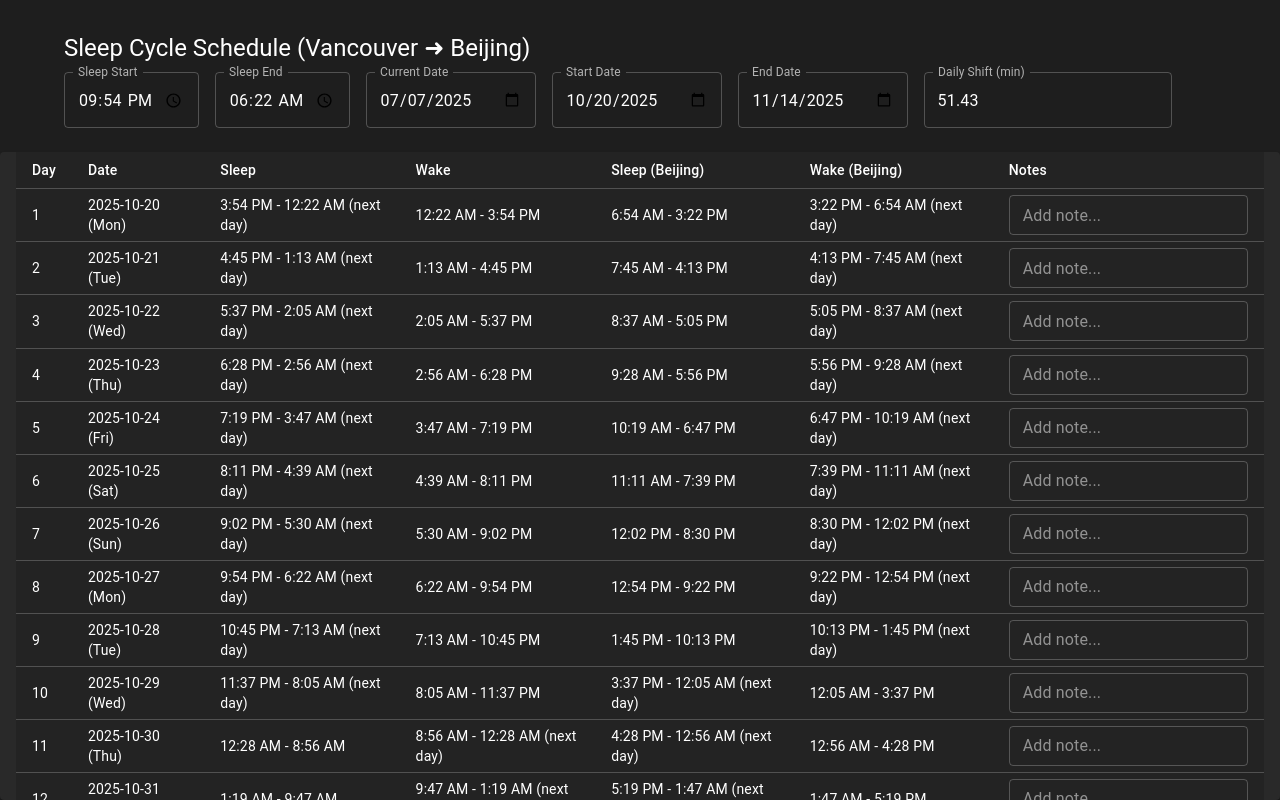
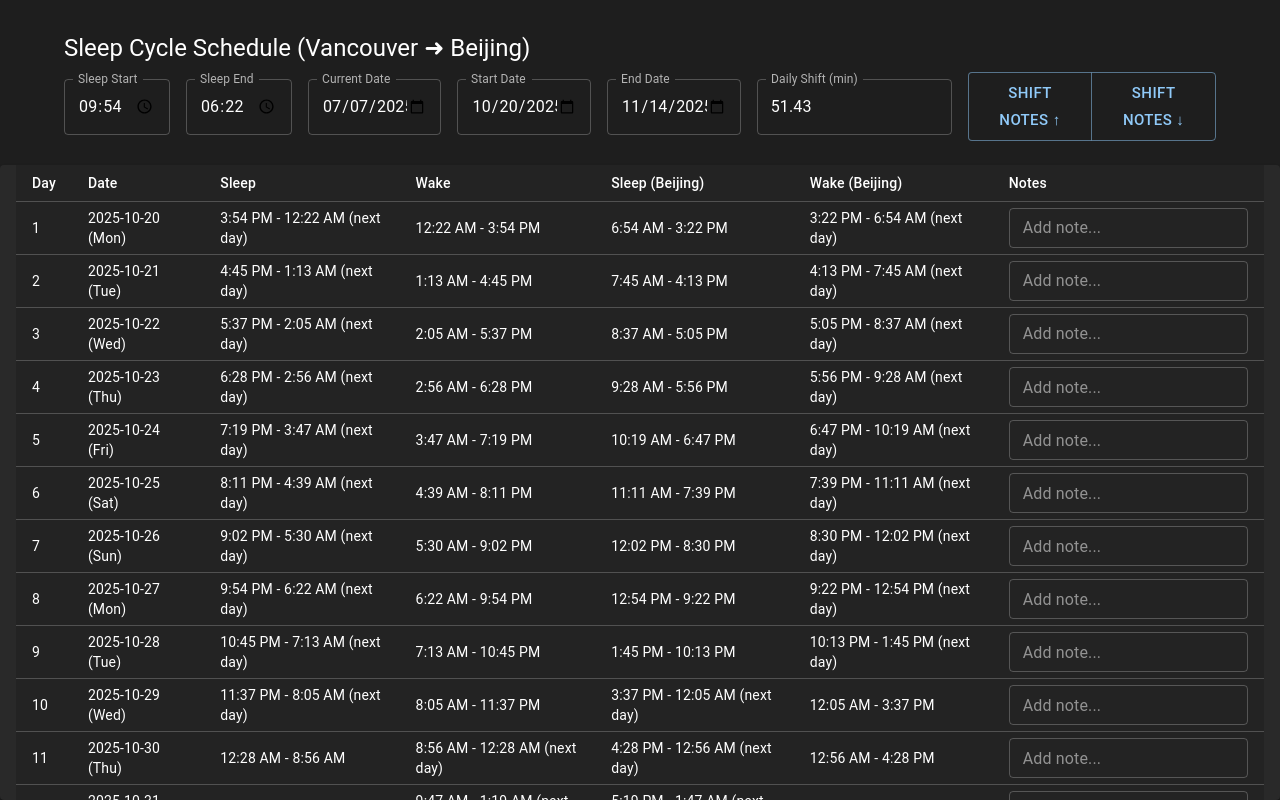
Before and after one commit to lmac2019/n24-calculator, a React (Create React App) app: page / in a window 1280 px wide. Built offline with nearby package versions, Linux system fonts and the light colour scheme.

Commit message:
added shift note feature

```diff
--- a/src/App.tsx
+++ b/src/App.tsx
@@ -13,6 +13,8 @@ import {
   Box,
   ThemeProvider,
   createTheme,
+  Button,
+  ButtonGroup,
 } from "@mui/material";
 import {
   addDays,
@@ -204,6 +206,48 @@ export default function App() {
     }));
   };
 
+  const shiftNotesUp = () => {
+    setNotes(prev => {
+      const newNotes: Record<string, string> = {};
+
+      // Get all the dates from the schedule
+      const scheduleDates = schedule.map(row => format(row.date, "yyyy-MM-dd"));
+
+      // For each date in the schedule, move the note from the next day
+      for (let i = 0; i < scheduleDates.length - 1; i++) {
+        const currentDate = scheduleDates[i];
+        const nextDate = scheduleDates[i + 1];
+
+        if (prev[nextDate]) {
+          newNotes[currentDate] = prev[nextDate];
+        }
+      }
+
+      return newNotes;
+    });
+  };
+
+  const shiftNotesDown = () => {
+    setNotes(prev => {
+      const newNotes: Record<string, string> = {};
+
+      // Get all the dates from the schedule
+      const scheduleDates = schedule.map(row => format(row.date, "yyyy-MM-dd"));
+
+      // For each date in the schedule, move the note from the previous day
+      for (let i = 1; i < scheduleDates.length; i++) {
+        const currentDate = scheduleDates[i];
+        const prevDate = scheduleDates[i - 1];
+
+        if (prev[prevDate]) {
+          newNotes[currentDate] = prev[prevDate];
+        }
+      }
+
+      return newNotes;
+    });
+  };
+
   return (
     <ThemeProvider theme={darkTheme}>
       <Box
@@ -224,9 +268,11 @@ export default function App() {
           <Stack
             direction="row"
             spacing={2}
-            flexWrap="wrap"
-            sx={{ mb: 3, "& > *": { minWidth: 160 } }}
+            justifyContent="space-between"
+            alignItems="center"
+            sx={{ mb: 3 }}
           >
+            <Box sx={{ display: 'flex', gap: 2, flex: 1 }}>
               <TextField
                 label="Sleep Start"
                 type="time"
@@ -264,6 +310,17 @@ export default function App() {
                 value={dailyShiftMinutes}
                 onChange={(e) => setDailyShiftMinutes(Number(e.target.value))}
               />
+            </Box>
+            <Box sx={{ minWidth: 180 }}>
+              <ButtonGroup variant="outlined" size="large" sx={{ width: '100%' }}>
+                <Button onClick={shiftNotesUp} sx={{ flex: 1 }}>
+                  SHIFT NOTES ↑
+                </Button>
+                <Button onClick={shiftNotesDown} sx={{ flex: 1 }}>
+                  SHIFT NOTES ↓
+                </Button>
+              </ButtonGroup>
+            </Box>
           </Stack>
         </Container>
 
```
Lines whose indentation alone changed are shown as unchanged.
